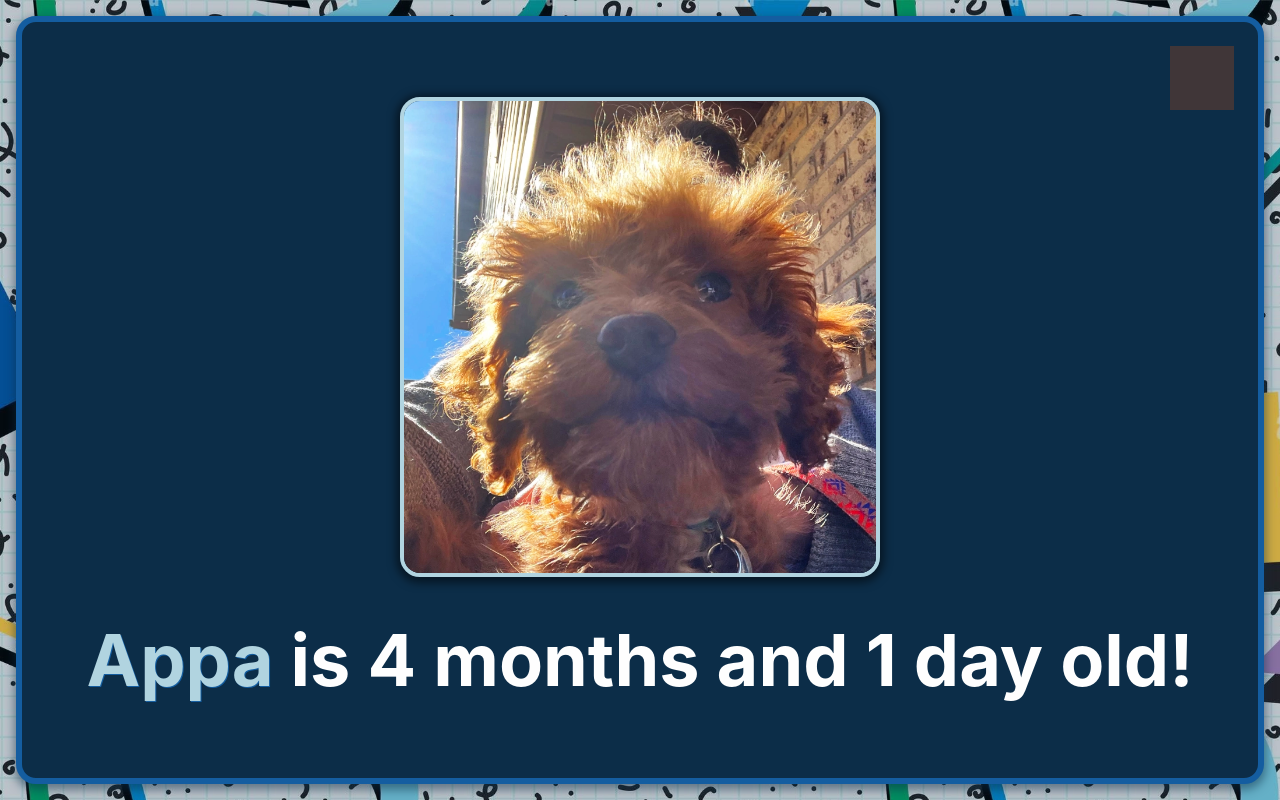
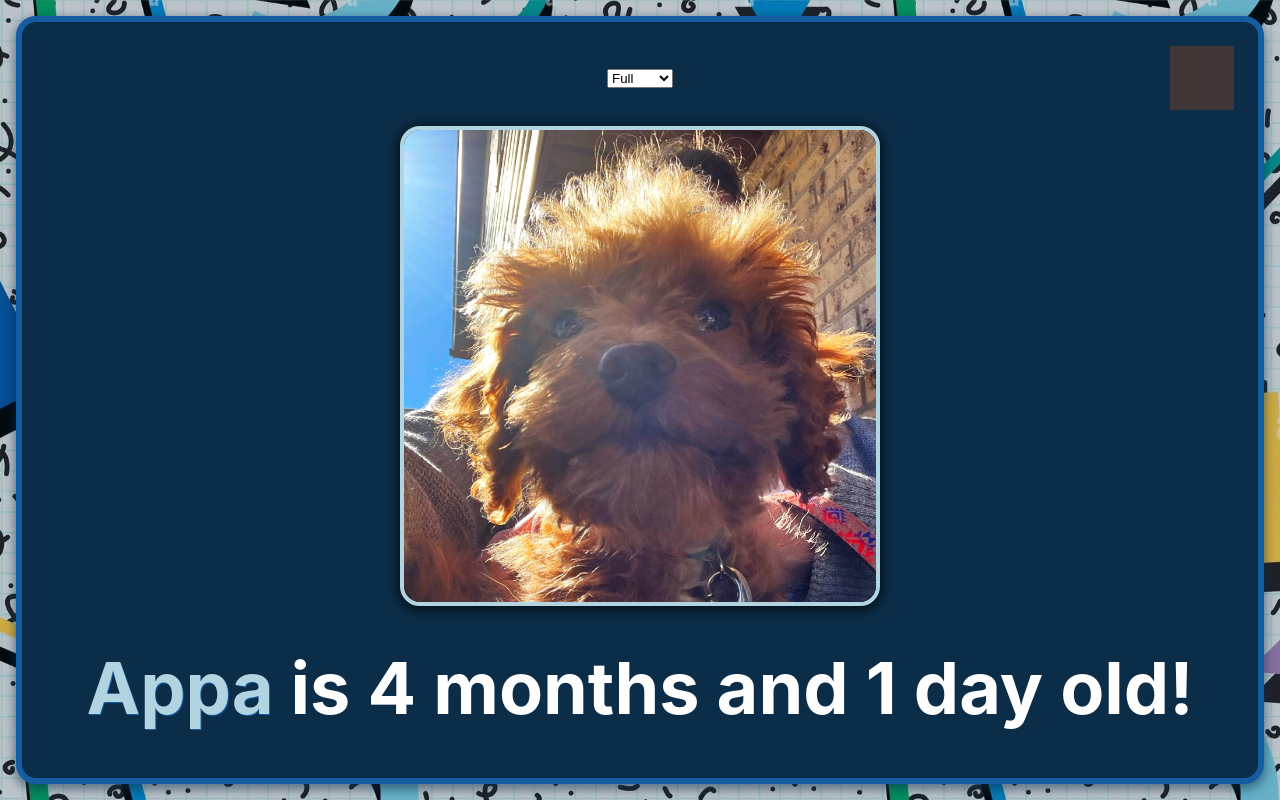
Before and after one commit to joshdelgado/appa-the-dog, a React (Create React App) app: page / in a window 1280 px wide. Built offline with nearby package versions, Linux system fonts and the light colour scheme; grey boxes are pictures that could not be loaded.

Commit message:
Added unstyled dropdown to change age display

```diff
--- a/src/App.tsx
+++ b/src/App.tsx
@@ -1,27 +1,58 @@
-import { useState } from 'react';
+import './assets/App.scss';
+import { ChangeEvent, useState } from 'react';
 import appa from './assets/img/appa-1.webp';
 import discoBall from './assets/img/disco-ball.png';
 // import appaSmall from './assets/img/appa-1--small.webp';
 import background from './assets/img/90s-bg.webp';
-import './assets/App.scss';
 import Age from './components/age';
+import { DisplayOptions } from './enums/display-options';
+import { APPA_BIRTHDAY, DAYS_IN_YEAR, MS_IN_DAY } from './consts/consts';
+import { SelectOption } from './classes/select-option';
 
 export default function App() {
 	const [isPartyTime, setIsPartyTime] = useState(false);
+	const [selectedOption, setSelectedOption] = useState(DisplayOptions.FULL);
 
 	const togglePartyTime = () => {
 		setIsPartyTime(current => !current);
 	}
 
+	const handleSelect = (event: ChangeEvent<HTMLSelectElement>) => {
+		const option = DisplayOptions[event.target.value.toUpperCase() as keyof typeof DisplayOptions];
+		setSelectedOption(option);
+	}
+
+	const ageOptions = setAgeOptions();
+
 	return (
 		<div className="app" style={{ backgroundImage: `url(${background})` }}>
 			<div className="app__inner">
 				<main className={`app__content ${isPartyTime ? 'app__content--party-time' : ''}`}>
+					<select onChange={handleSelect}>
+						{ageOptions.map((option) => (
+							<option value={option.value}>{option.label}</option>
+						))}
+					</select>
 					<img src={discoBall} className="app__party-time" alt="Party Time" onClick={togglePartyTime} />
 					<img src={appa} className="appa-picture" alt="Appa The Dog" />
-					<Age></Age>
+					<Age selectedOption={selectedOption}></Age>
 				</main>
 			</div>
 		</div>
 	);
 }
+
+function setAgeOptions(): SelectOption[] {
+	let ageOptions: SelectOption[] = [
+		new SelectOption('Full', DisplayOptions.FULL),
+		new SelectOption('Days', DisplayOptions.DAY),
+		new SelectOption('Weeks', DisplayOptions.WEEK),
+		new SelectOption('Months', DisplayOptions.MONTH)
+	];
+
+	if (new Date().getTime() - new Date(APPA_BIRTHDAY).getTime() >= MS_IN_DAY * DAYS_IN_YEAR) {
+		ageOptions.push(new SelectOption('Years', DisplayOptions.YEAR));
+	}
+
+	return ageOptions;
+}
--- /dev/null
+++ b/src/classes/select-option.ts
@@ -0,0 +1,11 @@
+import { DisplayOptions } from "../enums/display-options";
+
+export class SelectOption {
+	label: string;
+	value: DisplayOptions;
+
+	constructor(label: string, value: DisplayOptions) {
+		this.label = label;
+		this.value = value;
+	}
+}
--- a/src/components/age.tsx
+++ b/src/components/age.tsx
@@ -1,66 +1,83 @@
+import { APPA_BIRTHDAY, APPA_GOTCHADAY, MS_IN_DAY } from '../consts/consts';
+import { DisplayOptions } from '../enums/display-options';
+import { AgeObject } from '../interfaces/age-interface';
 
-const msInDay: number = 86400000,
-	appaBirthday: string = '10/22/2022';
-// appaGotchaday: string = '1/27/2023',
-// displayOptions: string[] = ['day', 'week', 'month', 'yeah', 'detailed', 'second', 'minute', 'hour'];
-
-export default function Age() {
+export default function Age(props: { selectedOption: DisplayOptions | undefined }) {
 	const today: Date = new Date(),
-		birthday: Date = new Date(appaBirthday),
-		age = getAgeInNaturalLanguage(today, birthday);
+		birthday: Date = new Date(APPA_BIRTHDAY),
+		gotchaday: Date = new Date(APPA_GOTCHADAY),
+		age = getAgeInNaturalLanguage(today, birthday, props.selectedOption);
 
 	return (
 		<h2 className="appa"><span>Appa</span> is {age}&nbsp;old!</h2>
 	);
 }
 
-function getAgeInNaturalLanguage(today: Date, birthday: Date): string {
-	const ageObj = getAgeObject(today, birthday),
-		lastKey = Object.keys(ageObj).pop();
-	let ageInNaturalLanguage = '';
+function getAgeInNaturalLanguage(today: Date, birthday: Date, display: DisplayOptions = DisplayOptions.FULL): string {
+	const ageObjects: AgeObject[] = getAgeObjects(today, birthday);
+	return display === DisplayOptions.FULL ? getAgeInDetail(ageObjects[0]) : getAgeInSpecificUnit(ageObjects[1], display);
+}
+
+function getAgeInDetail(ageObj: AgeObject): string {
+	const lastKey = Object.keys(ageObj).pop();
+	let ageString: string = '';
 
 	for (const k in ageObj) {
 		const v = ageObj[k];
 
 		if (k === lastKey) {
-			ageInNaturalLanguage += 'and ';
+			ageString += 'and ';
 		}
 
 		if (v > 0) {
-			ageInNaturalLanguage += `${v} ${k}`;
+			ageString += `${v} ${k}`;
 			if (v > 1) {
-				ageInNaturalLanguage += 's';
+				ageString += 's';
 			}
 			if (k !== lastKey) {
-				ageInNaturalLanguage += ' ';
+				ageString += ' ';
 			}
 		}
 	}
-
-	return ageInNaturalLanguage;
+	return ageString;
 }
 
-function getAgeObject(today: Date, birthday: Date): { [index: string]: number } {
-	const timeBetween = today.getTime() - birthday.getTime()
-	let totalDays = Math.floor(timeBetween / msInDay),
-		// totalWeeks = Math.floor(totalDays / 7),
+function getAgeInSpecificUnit(age: AgeObject, unit: DisplayOptions): string {
+	let ageString = `${age[unit].toString()} ${unit}`;
+	if (age[unit] > 1) {
+		ageString += 's';
+	}
+	return ageString;
+}
+
+function getAgeObjects(today: Date, birthday: Date): AgeObject[] {
+	const timeBetween = today.getTime() - birthday.getTime();
+	let totalDays = Math.floor(timeBetween / MS_IN_DAY),
+		totalWeeks = Math.floor(totalDays / 7),
 		totalMonths = Math.floor(totalDays / 30),
 		years = Math.floor(totalDays / 365),
-		remainingDays = totalDays %= 30,
+		remainingDays = totalDays % 30,
 		remainingWeeks = 0,
-		remainingMonths = totalMonths %= 12;
+		remainingMonths = totalMonths % 12;
 
 	if (remainingDays >= 7) {
 		remainingWeeks = Math.floor(remainingDays / 7);
 		remainingDays = remainingDays % 7;
 	}
 
-	const ageObj: { [index: string]: number } = {
+	const ageObj: AgeObject = {
 		year: years,
 		month: remainingMonths,
 		week: remainingWeeks,
 		day: remainingDays
 	};
 
-	return ageObj;
+	const detailedAgeObj: AgeObject = {
+		year: years,
+		month: totalMonths,
+		week: totalWeeks,
+		day: totalDays
+	};
+
+	return [ageObj, detailedAgeObj];
 }
--- /dev/null
+++ b/src/consts/consts.ts
@@ -0,0 +1,4 @@
+export const MS_IN_DAY: number = 86400000;
+export const DAYS_IN_YEAR: number = 365;
+export const APPA_BIRTHDAY: string = '10/22/2022';
+export const APPA_GOTCHADAY: string = '1/27/2023';
--- /dev/null
+++ b/src/enums/display-options.ts
@@ -0,0 +1,7 @@
+export enum DisplayOptions {
+	DAY = 'day',
+	WEEK = 'week',
+	MONTH = 'month',
+	YEAR = 'year',
+	FULL = 'full'
+}
--- /dev/null
+++ b/src/interfaces/age-interface.ts
@@ -0,0 +1,7 @@
+export interface AgeObject {
+	[key: string]: number,
+	year: number,
+	month: number,
+	week: number,
+	day: number
+}
```
